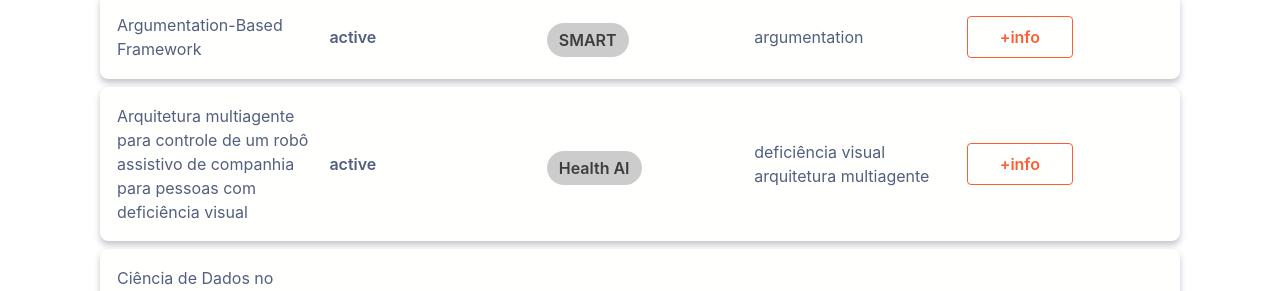
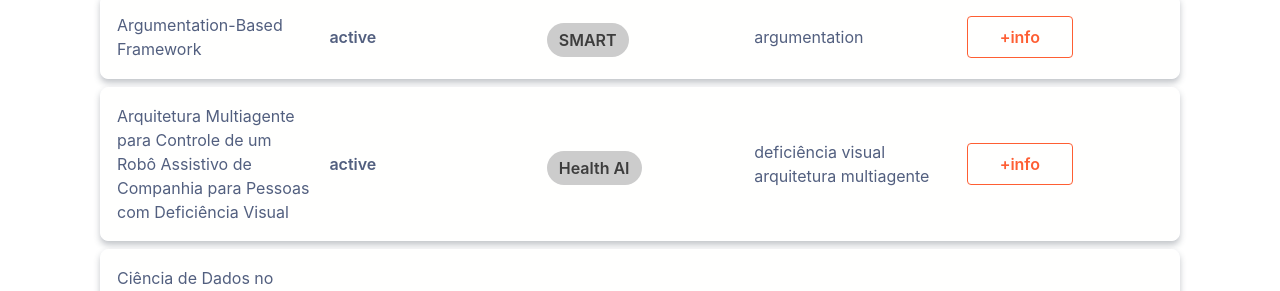
Before and after one commit to air-pucrs/air-pucrs.github.io, a Jekyll site: the page built from projetos.html, in a window 1280 px wide. Shown: the part 566-857 px from the top of the page. Built offline with Jekyll 4.4.1, drawn with Linux system fonts in a browser that asks for light colours; nearby versions of some CDN libraries; some web fonts are replaced; comment, search, counter and statistics services are not loaded.

```diff
--- a/_data/projetos_list.yaml
+++ b/_data/projetos_list.yaml
@@ -297,7 +297,7 @@
     git:
     conferencia:
 
-- titulo: Arquitetura multiagente para controle de um robô assistivo de companhia para pessoas com deficiência visual
+- titulo: Arquitetura Multiagente para Controle de um Robô Assistivo de Companhia para Pessoas com Deficiência Visual
   status: active
   palavras-chaves: deficiência visual, arquitetura multiagente
   descricao: O desenvolvimento das tecnologias de ambiente de vida assistida (AAL) e Inteligência de Ambiente (AmI) são uma excelente oportunidade para ajudar pessoas que possuem deficiência, oferecendo apoio em suas atividades diárias. O grupo de pessoas com deficiência inclui a deficiência visual, que é o foco deste trabalho. Segundo o Instituto Brasileiro de Geografia e Estatística (IBGE), existem aproximadamente 36 milhões de pessoas com deficiência visual no Brasil. Essas pessoas enfrentam várias barreiras em sua vida cotidiana, como identificar objetos, prever obstáculos, locomoção, entre outros. Este trabalho visa a criação de uma arquitetura multiagente em AAL para o controle de um robô assistivo de companhia para pessoas com deficiência visual a serem utilizadas em sua residência. O objetivo é fornecer às pessoas com deficiência visual um companheiro, ajudando na percepção de riscos nos cômodos da casa, prevenindo acidentes domésticos e, além disso, ser uma companhia fornecendo algum tipo de interação.
```
